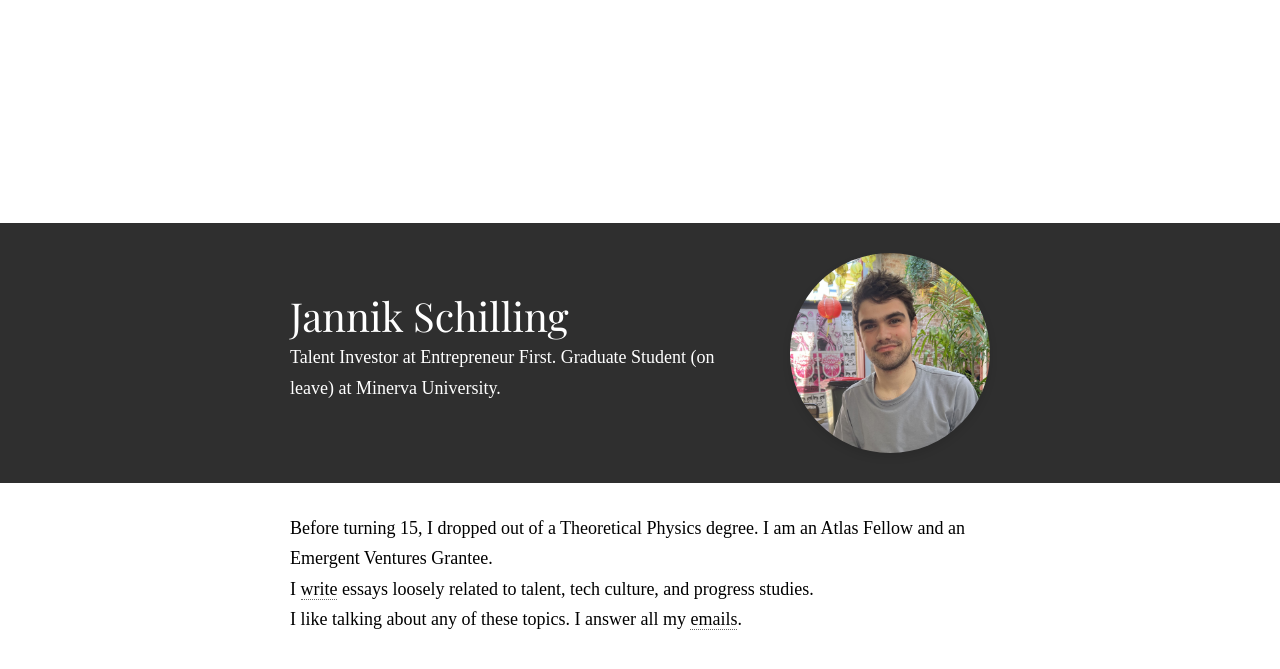
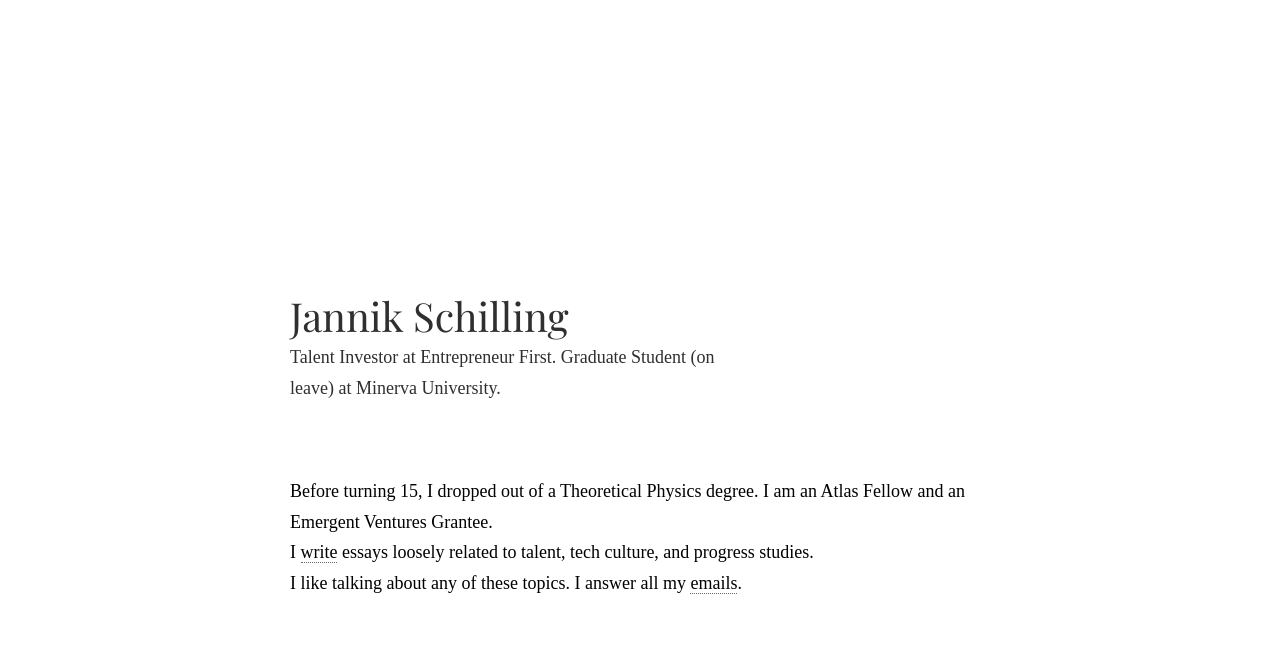
Before and after one commit to jannikls/jannikls.github.io, a Jekyll site: the page built from index.md, in a window 1280 px wide. Shown: the top 669 px of the page. Built offline with Jekyll 4.4.1, drawn with Linux system fonts in a browser that asks for light colours; some web fonts are replaced.

Commit message:
changed header

```diff
--- a/_layouts/default.html
+++ b/_layouts/default.html
@@ -32,7 +32,7 @@
           <p class="special-line-spacing header">Talent Investor at Entrepreneur First. Graduate Student (on leave) at Minerva University.</p>
         </div>
         <div class="content">
-          <img class="circular--square" src="{{ site.baseurl }}/assets/img/jannik-6.jpg" width="200px" height="200px" alt="Jannik Schilling Profile Image">
+          <!--<img class="circular--square" src="{{ site.baseurl }}/assets/img/jannik-6.jpg" width="200px" height="200px" alt="Jannik Schilling Profile Image">-->
         </div>
       </div>
     </div>
--- a/assets/css/default.css
+++ b/assets/css/default.css
@@ -22,8 +22,8 @@
 
 
 :root {
-  --header-color: #2f2f2f;
-  --header-font-color: #ffffff;
+  --header-color: #fff;
+  --header-font-color: #2f2f2f;
   --body-color: #fff;
   --body-font-color: #000;
   --space-header: 30px;
```
